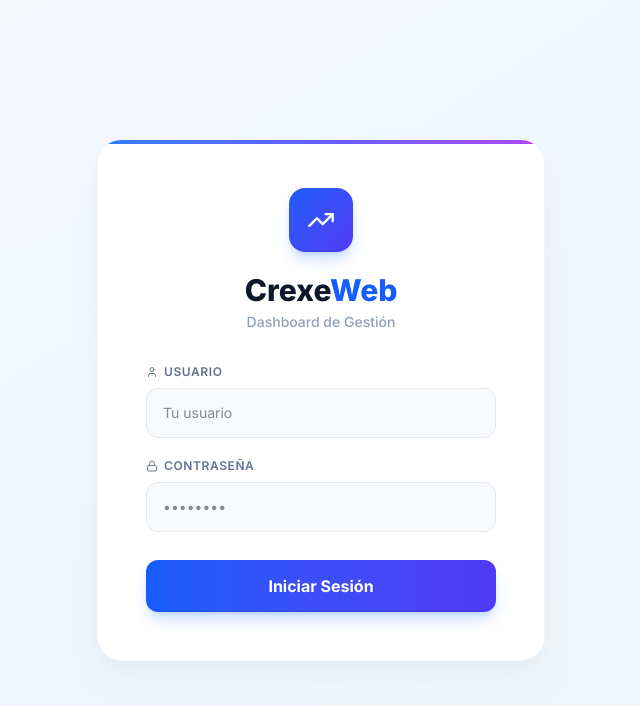
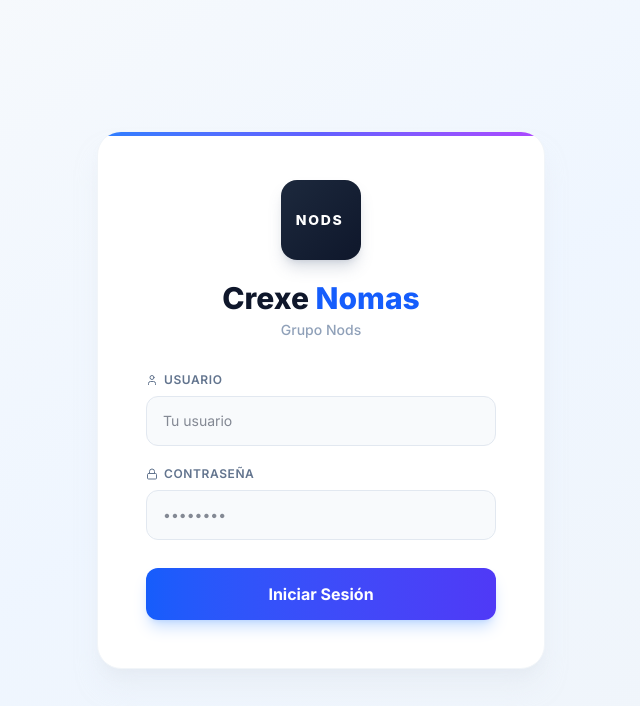
Before and after one commit to Franco-Arce/CrexeWeb, a React (Vite) app in the folder frontend/: page / in a window 1280 px wide. Shown: the top 706 px of the page, without its empty margins (319-959 px from the left). Built offline with nearby package versions, Linux system fonts and the light colour scheme; no server answers.

Commit message:
feat: rebrand to Crexe Nomas + Grupo Nods + NODS logo + AI panel renamed

```diff
--- a/frontend/index.html
+++ b/frontend/index.html
@@ -10,8 +10,8 @@
   <link rel="preconnect" href="https://fonts.gstatic.com" crossorigin />
   <link href="https://fonts.googleapis.com/css2?family=Inter:wght@300;400;500;600;700;800;900&display=swap"
     rel="stylesheet" />
-  <title>CrexeWeb — Dashboard Inteligente</title>
-  <meta name="description" content="Dashboard inteligente de gestión de leads con IA" />
+  <title>Crexe Nomas — Grupo Nods</title>
+  <meta name="description" content="Dashboard inteligente de gestión de leads - Grupo Nods" />
 </head>
 
 <body>
--- a/frontend/src/components/AIPanel.jsx
+++ b/frontend/src/components/AIPanel.jsx
@@ -93,7 +93,7 @@ export default function AIPanel({ onClose }) {
                         <Sparkles size={16} />
                     </div>
                     <div>
-                        <h3 className="font-bold text-sm">IA Asistente</h3>
+                        <h3 className="font-bold text-sm">Que dice un Analista</h3>
                         <div className="flex items-center gap-1.5">
                             <div className="w-1.5 h-1.5 rounded-full bg-emerald-400 animate-pulse" />
                             <span className="text-[10px] text-slate-400">Online</span>
@@ -112,8 +112,8 @@ export default function AIPanel({ onClose }) {
                         key={t.key}
                         onClick={() => setTab(t.key)}
                         className={`flex-1 py-3 text-xs font-semibold transition-all border-b-2 ${tab === t.key
-                                ? 'text-blue-600 border-blue-600 bg-blue-50/50'
-                                : 'text-slate-400 border-transparent hover:text-slate-600'
+                            ? 'text-blue-600 border-blue-600 bg-blue-50/50'
+                            : 'text-slate-400 border-transparent hover:text-slate-600'
                             }`}
                     >
                         {t.label}
@@ -132,8 +132,8 @@ export default function AIPanel({ onClose }) {
                                 initial={{ opacity: 0, y: 8 }}
                                 animate={{ opacity: 1, y: 0 }}
                                 className={`max-w-[88%] p-3.5 rounded-2xl text-sm leading-relaxed ${msg.role === 'user'
-                                        ? 'bg-blue-600 text-white self-end rounded-tr-sm'
-                                        : 'bg-white text-slate-700 border border-slate-100 shadow-sm self-start rounded-tl-sm'
+                                    ? 'bg-blue-600 text-white self-end rounded-tr-sm'
+                                    : 'bg-white text-slate-700 border border-slate-100 shadow-sm self-start rounded-tl-sm'
                                     }`}
                             >
                                 {msg.content}
--- a/frontend/src/pages/DashboardLayout.jsx
+++ b/frontend/src/pages/DashboardLayout.jsx
@@ -3,7 +3,7 @@ import { Outlet, NavLink, useNavigate, useLocation } from 'react-router-dom';
 import { motion, AnimatePresence } from 'framer-motion';
 import {
     LayoutDashboard, Funnel, Users, Trophy,
-    ChevronLeft, ChevronRight, LogOut, Sparkles, TrendingUp,
+    ChevronLeft, ChevronRight, LogOut, Sparkles,
 } from 'lucide-react';
 import AIPanel from '../components/AIPanel';
 
@@ -44,13 +44,13 @@ export default function DashboardLayout() {
                 transition={{ duration: 0.25 }}
             >
                 <div className="p-5 flex items-center gap-3 border-b border-slate-800">
-                    <div className="w-10 h-10 bg-gradient-to-br from-blue-600 to-indigo-600 rounded-xl flex items-center justify-center flex-shrink-0">
-                        <TrendingUp size={20} />
+                    <div className="w-10 h-10 bg-gradient-to-br from-slate-700 to-slate-800 rounded-xl flex items-center justify-center flex-shrink-0 p-1.5">
+                        <img src="/nods-logo.svg" alt="NODS" className="w-full" />
                     </div>
                     {!collapsed && (
                         <div className="overflow-hidden whitespace-nowrap">
-                            <h2 className="text-lg font-extrabold leading-tight">CrexeWeb</h2>
-                            <span className="text-[10px] text-slate-500 uppercase tracking-widest font-semibold">Dashboard IA</span>
+                            <h2 className="text-lg font-extrabold leading-tight">Crexe Nomas</h2>
+                            <span className="text-[10px] text-slate-500 uppercase tracking-widest font-semibold">Grupo Nods</span>
                         </div>
                     )}
                 </div>
@@ -99,8 +99,8 @@ export default function DashboardLayout() {
                     <button
                         onClick={() => setShowAI(!showAI)}
                         className={`w-10 h-10 rounded-xl border flex items-center justify-center transition-all ${showAI
-                                ? 'bg-blue-50 border-blue-200 text-blue-600'
-                                : 'bg-white border-slate-200 text-slate-400 hover:border-blue-200 hover:text-blue-500'
+                            ? 'bg-blue-50 border-blue-200 text-blue-600'
+                            : 'bg-white border-slate-200 text-slate-400 hover:border-blue-200 hover:text-blue-500'
                             }`}
                         title="Asistente IA"
                     >
--- a/frontend/src/pages/LoginPage.jsx
+++ b/frontend/src/pages/LoginPage.jsx
@@ -1,6 +1,6 @@
 import { useState } from 'react';
 import { motion } from 'framer-motion';
-import { Lock, User, TrendingUp } from 'lucide-react';
+import { Lock, User } from 'lucide-react';
 import { useNavigate } from 'react-router-dom';
 import api from '../api';
 
@@ -37,13 +37,13 @@ export default function LoginPage() {
                 <div className="absolute top-0 left-0 right-0 h-1 bg-gradient-to-r from-blue-500 via-indigo-500 to-purple-500" />
 
                 <div className="mb-4">
-                    <div className="w-16 h-16 mx-auto bg-gradient-to-br from-blue-600 to-indigo-600 rounded-2xl flex items-center justify-center mb-5 shadow-lg shadow-blue-500/25">
-                        <TrendingUp size={28} className="text-white" />
+                    <div className="w-20 h-20 mx-auto bg-gradient-to-br from-slate-800 to-slate-900 rounded-2xl flex items-center justify-center mb-5 shadow-lg shadow-slate-500/25 p-3">
+                        <img src="/nods-logo.svg" alt="NODS" className="w-full" />
                     </div>
                     <h1 className="text-3xl font-extrabold text-slate-900 mb-1">
-                        Crexe<span className="text-blue-600">Web</span>
+                        Crexe <span className="text-blue-600">Nomas</span>
                     </h1>
-                    <p className="text-sm text-slate-400 font-medium">Dashboard de Gestión</p>
+                    <p className="text-sm text-slate-400 font-medium">Grupo Nods</p>
                 </div>
 
                 <form onSubmit={handleLogin} className="mt-8 text-left space-y-5">
```
Also changed, not shown: frontend/public/nods-logo.svg (added).
